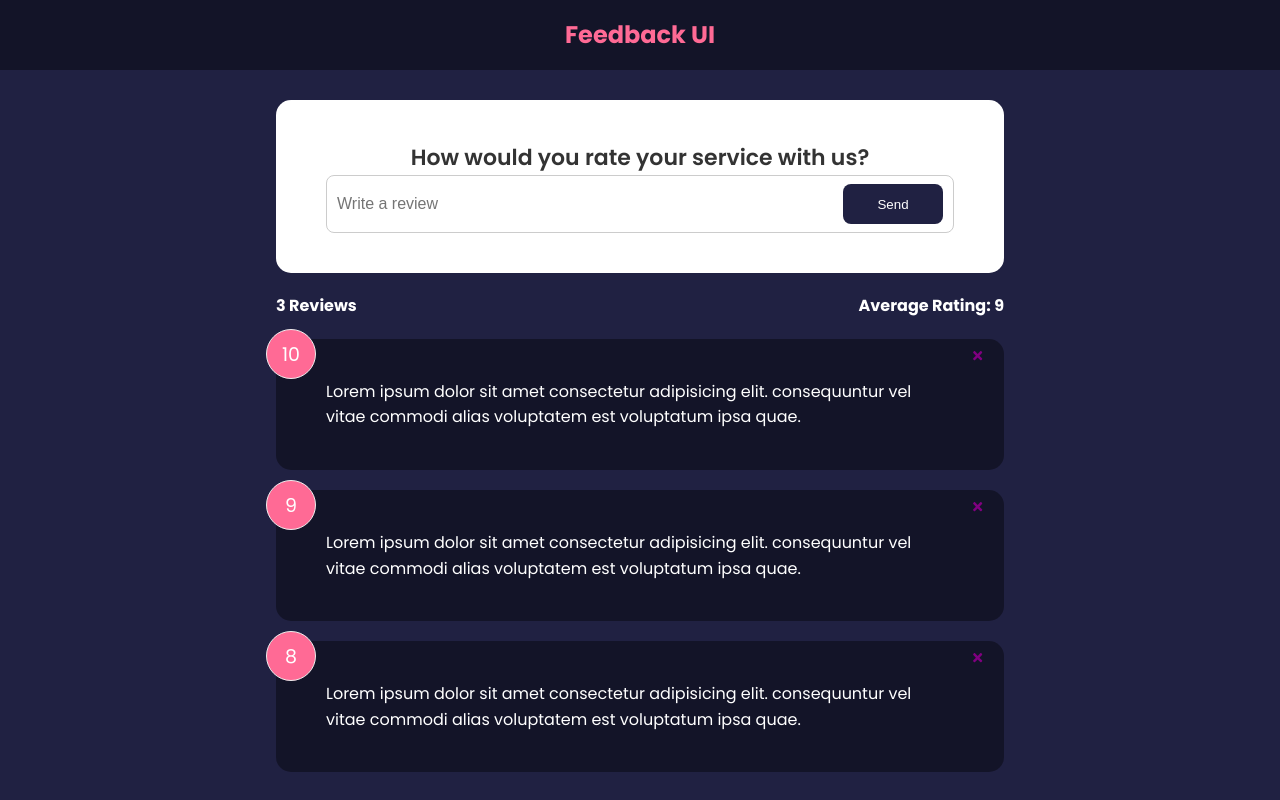
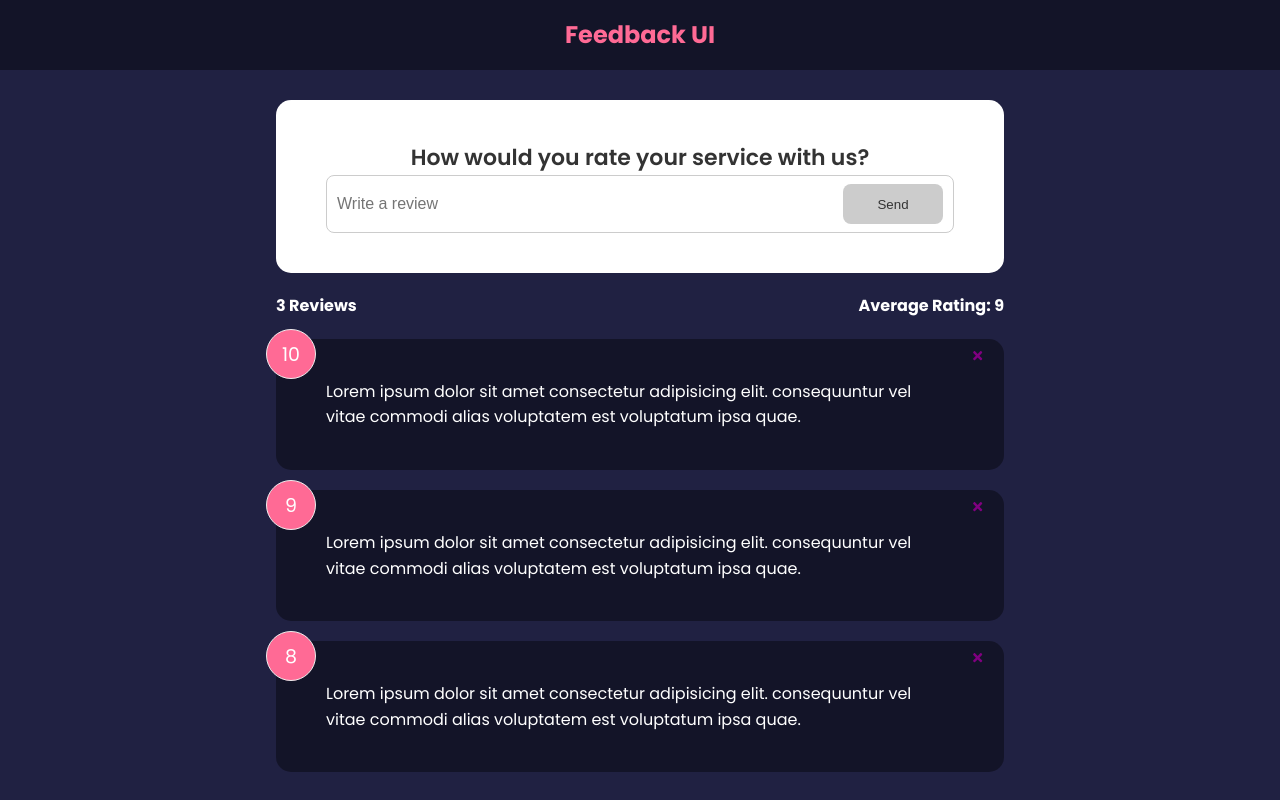
Before and after one commit to aindriu80/react-feedback-app, a React (Create React App) app: page / in a window 1280 px wide. Built offline with nearby package versions, Linux system fonts and the light colour scheme.

Commit message:
Real-Time Validation

```diff
--- a/src/components/FeedbackForm.jsx
+++ b/src/components/FeedbackForm.jsx
@@ -4,8 +4,20 @@ import Button from './shared/Button'
 
 const FeedbackForm = () => {
   const [text, setText] = useState('')
+  const [btnDisabled, setBtnDisabled] = useState(true)
+  const [message, setMessage] = useState('')
 
   const handleTextChange = (e) => {
+    if (text === '') {
+      setBtnDisabled(true)
+      setMessage(null)
+    } else if (text !== '' && text.trim().length <= 10) {
+      setMessage('Text mus be at least 10 characters')
+      setBtnDisabled(true)
+    } else {
+      setMessage(null)
+      setBtnDisabled(false)
+    }
     setText(e.target.value)
   }
 
@@ -21,8 +33,11 @@ const FeedbackForm = () => {
             placeholder="Write a review"
             value={text}
           />
-          <Button type="submit">Send</Button>
+          <Button type="submit" isDisabled={btnDisabled}>
+            Send
+          </Button>
         </div>
+        {message && <div className="message">{message}</div>}
       </form>
     </Card>
   )
```
